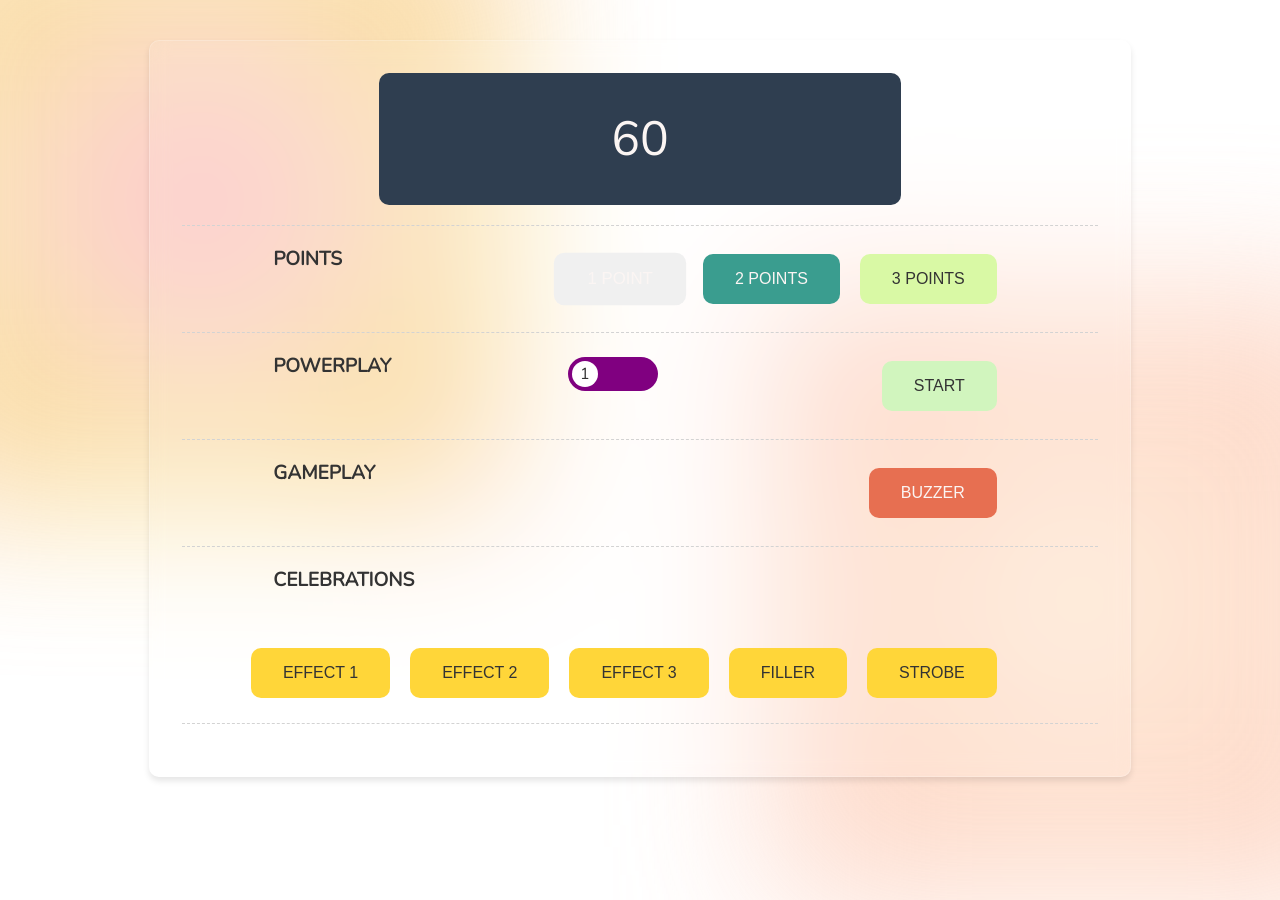
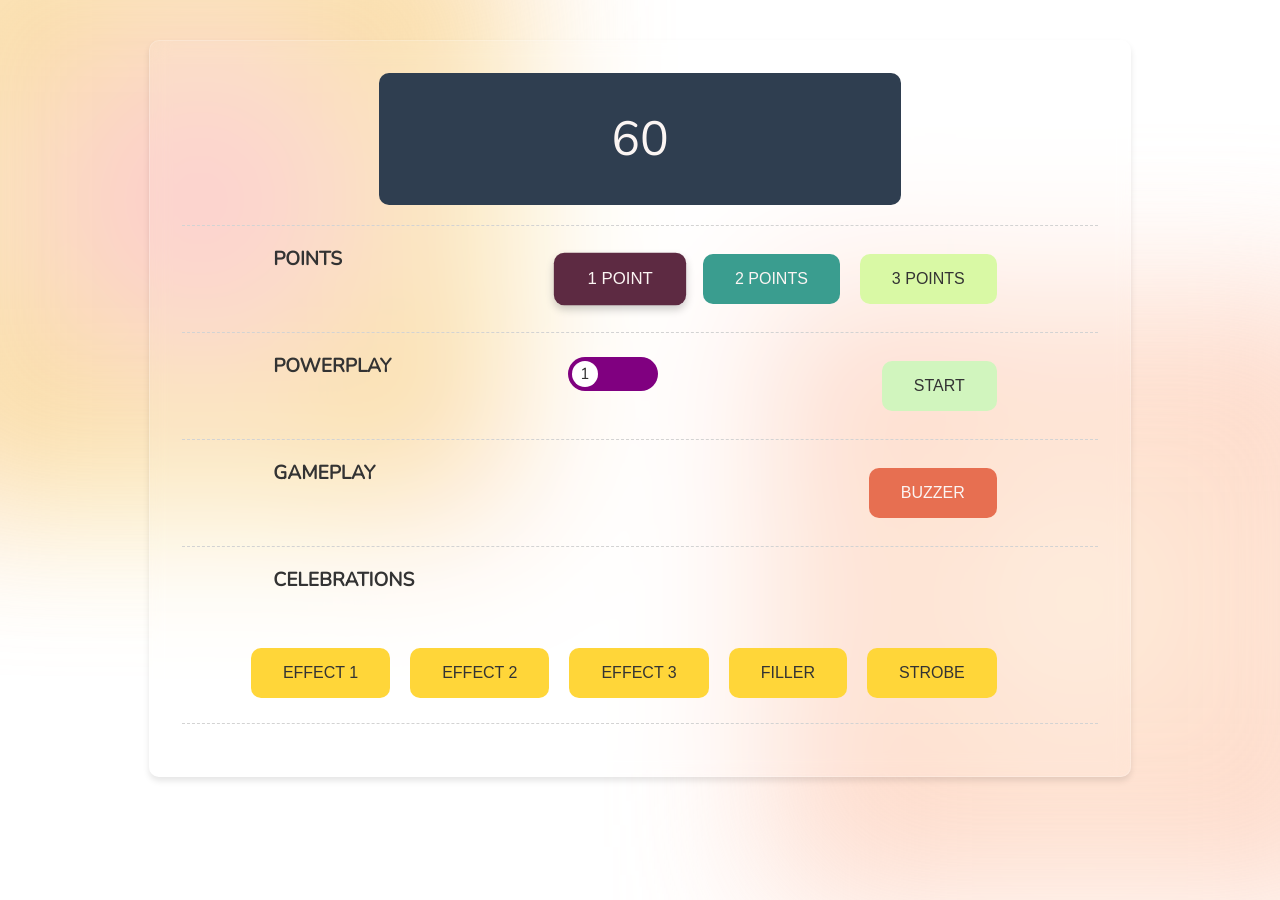
Before and after one commit to Makerspace-Ashoka/HoopGlow, a Nuxt app in the folder frontend/: page / in a window 1280 px wide. In both pictures the pointer is over the button "1 POINT". Shown: the top 900 px of the page. Built offline with nearby package versions, Linux system fonts and the light colour scheme.

Commit message:
Update button hover effect from gray bg to box shadow

```diff
--- a/frontend/app.vue
+++ b/frontend/app.vue
@@ -238,7 +238,7 @@ watch(powerplayTimer, (newVal) => {
 }
 
 .btn:hover {
-  background-color: #f0f0f0;
+  box-shadow: 0 4px 8px rgba(0, 0, 0, 0.2);
   transform: scale(1.05);
 }
 
```
